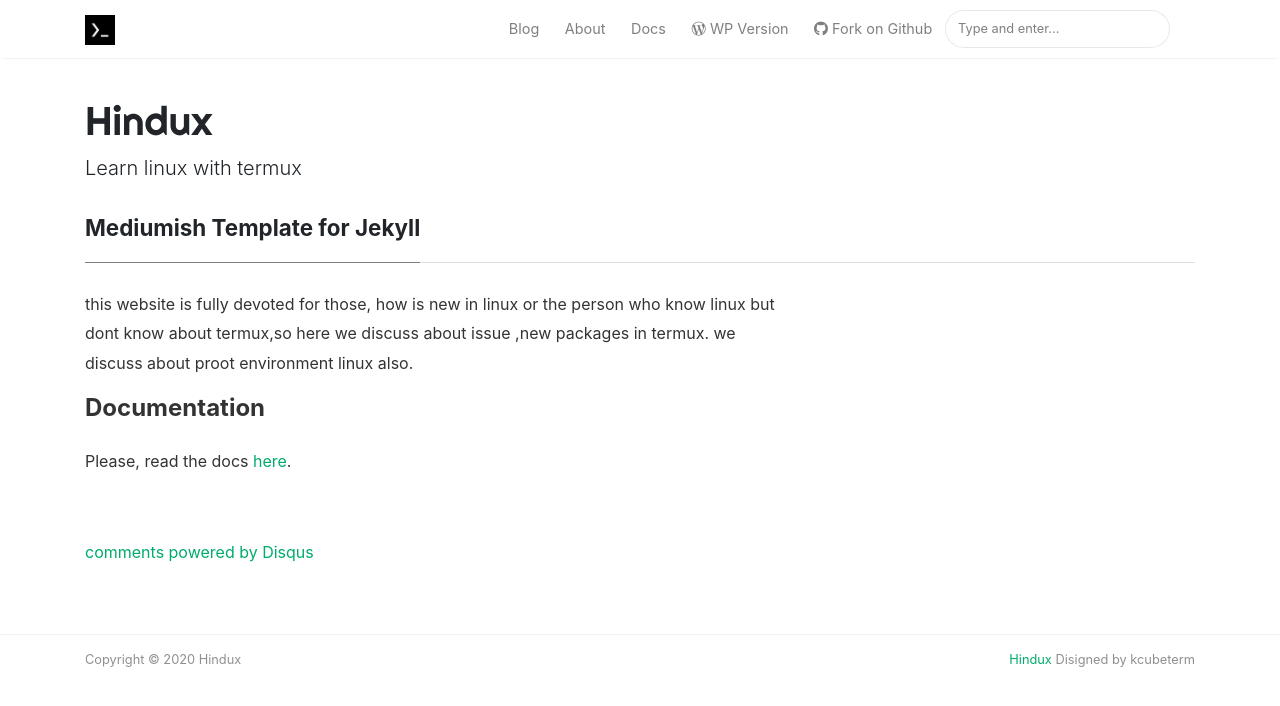
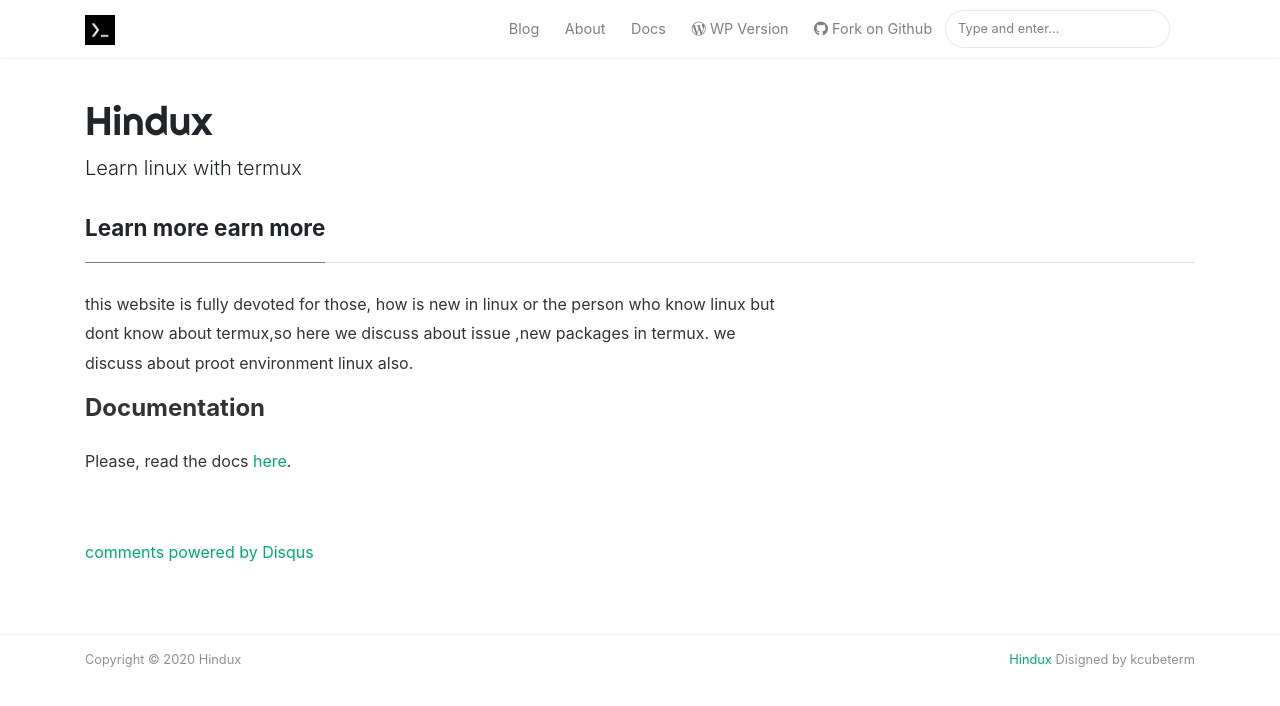
Before and after one commit to hindux/hindux.github.io, a Jekyll site: the page built from _pages/about.md, in a window 1280 px wide. Shown: the top 706 px of the page. Built offline with Jekyll 4.4.1, drawn with Linux system fonts in a browser that asks for light colours; nearby versions of some CDN libraries; comment, search, counter and statistics services are not loaded.

Commit message:
fix-issue

```diff
--- a/_pages/about.md
+++ b/_pages/about.md
@@ -1,6 +1,6 @@
 ---
 layout: page
-title: Mediumish Template for Jekyll
+title: Learn more earn more
 permalink: /about
 comments: true
 ---
```
